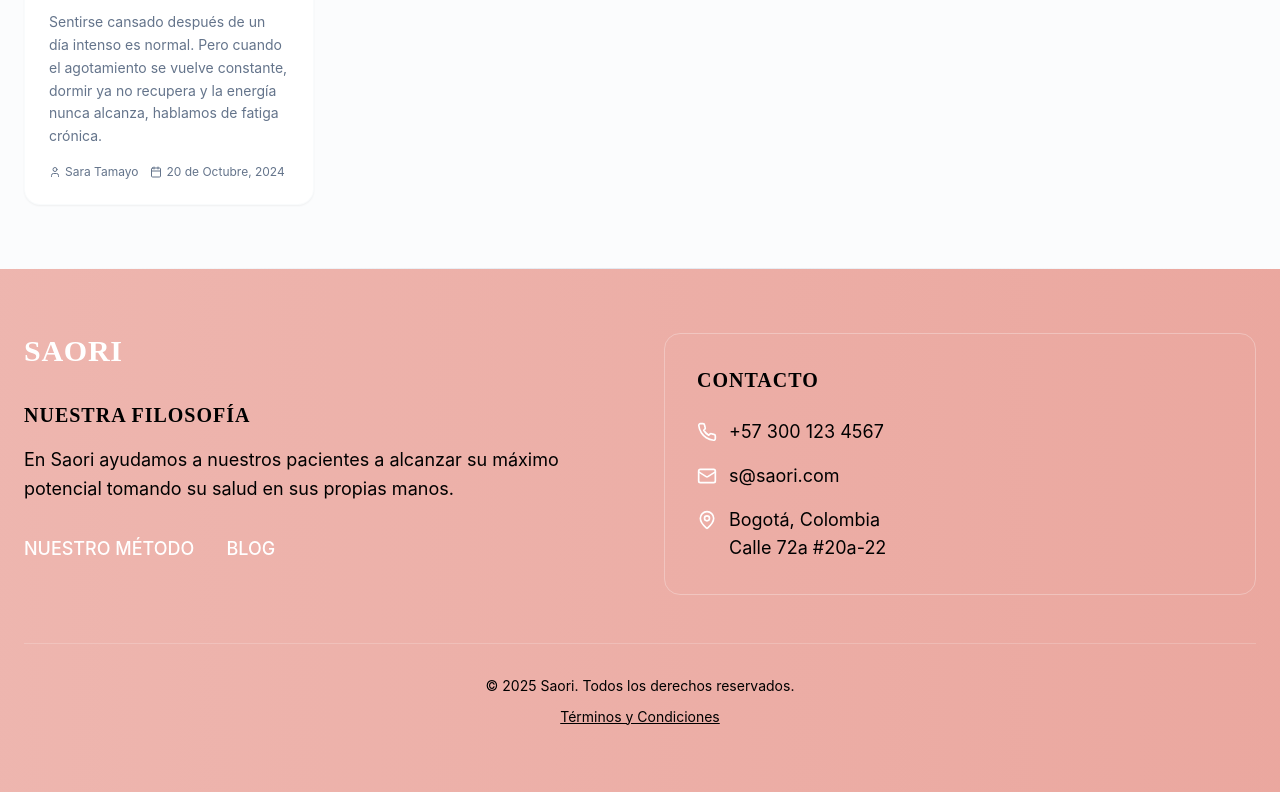
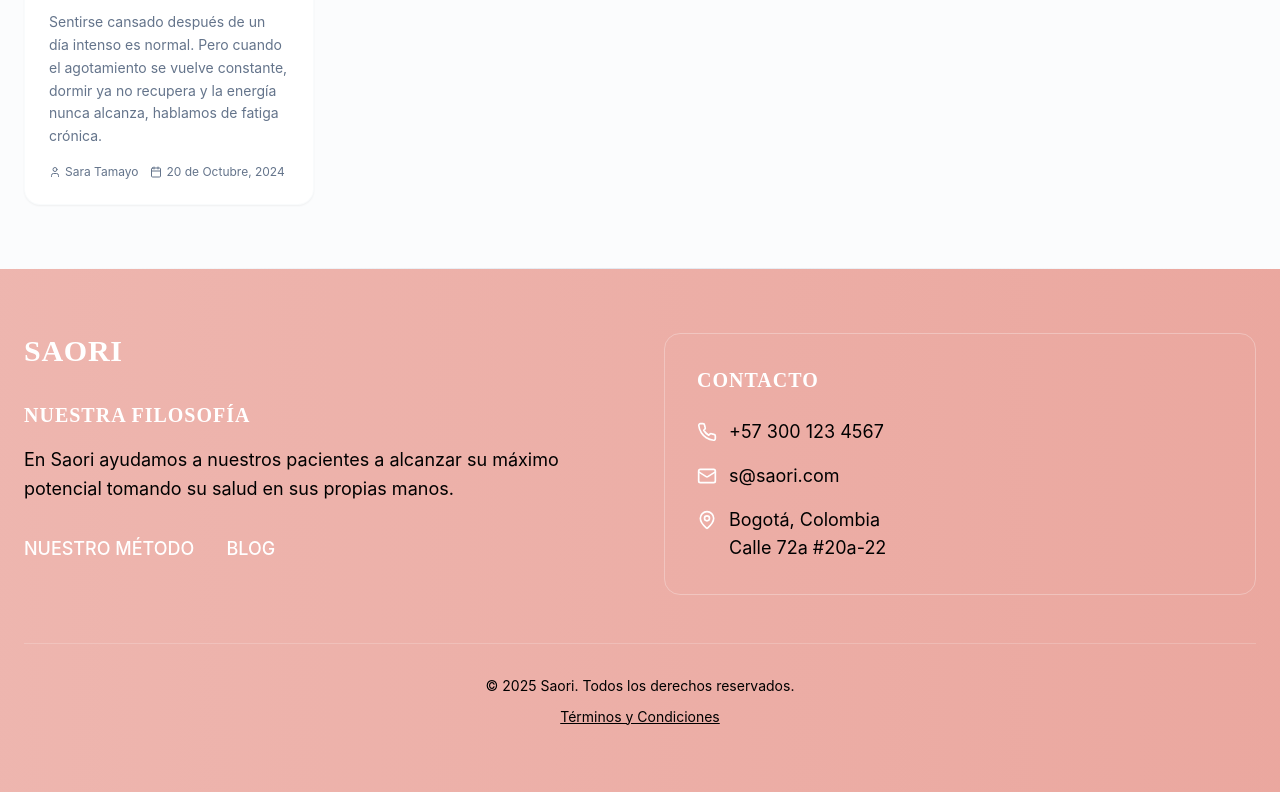
Before and after one commit to ltamayot/chic-landing-gen, a React (Vite) app: page /blog in a window 1280 px wide. Shown: the part 1667-2459 px from the top of the page. Built offline with nearby package versions, Linux system fonts and the light colour scheme; the HTML template or start-up script is replaced by a standard one.

Commit message:
Update footer text color

```diff
--- a/src/components/Footer.tsx
+++ b/src/components/Footer.tsx
@@ -43,7 +43,7 @@ const Footer = () => {
 
             {/* Philosophy Section */}
             <div>
-            <h4 className="text-xl font-semibold mb-4 text-black uppercase tracking-wider">
+            <h4 className="text-xl font-semibold mb-4 text-white uppercase tracking-wider">
               NUESTRA FILOSOFÍA
             </h4>
             <p className="text-black mb-6 leading-relaxed text-lg">
@@ -70,7 +70,7 @@ const Footer = () => {
 
           {/* Right Section - Contact Info in Box */}
           <div className="border border-primary-foreground/30 rounded-lg p-8">
-            <h4 className="text-xl font-semibold mb-6 text-black uppercase tracking-wider">
+            <h4 className="text-xl font-semibold mb-6 text-white uppercase tracking-wider">
               CONTACTO
             </h4>
             <div className="space-y-4">
```
